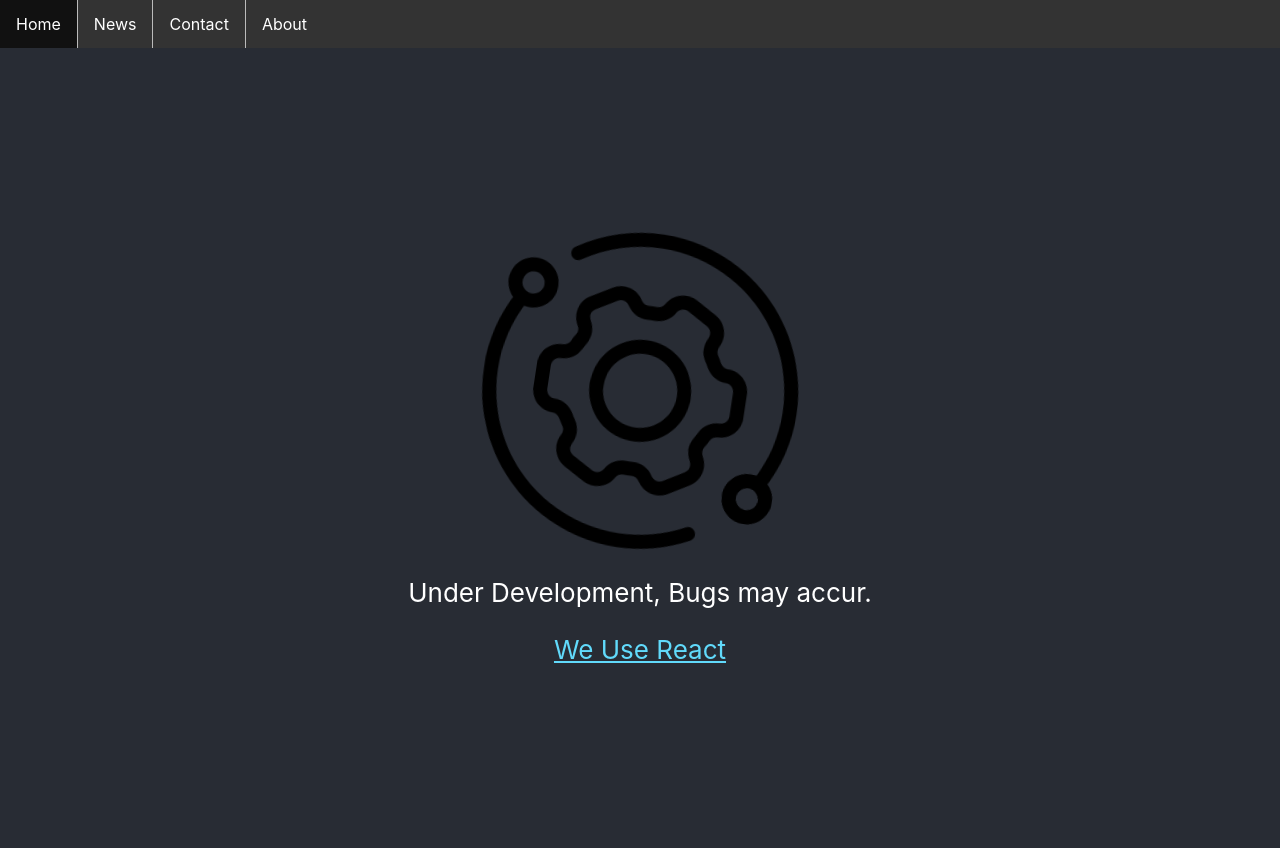
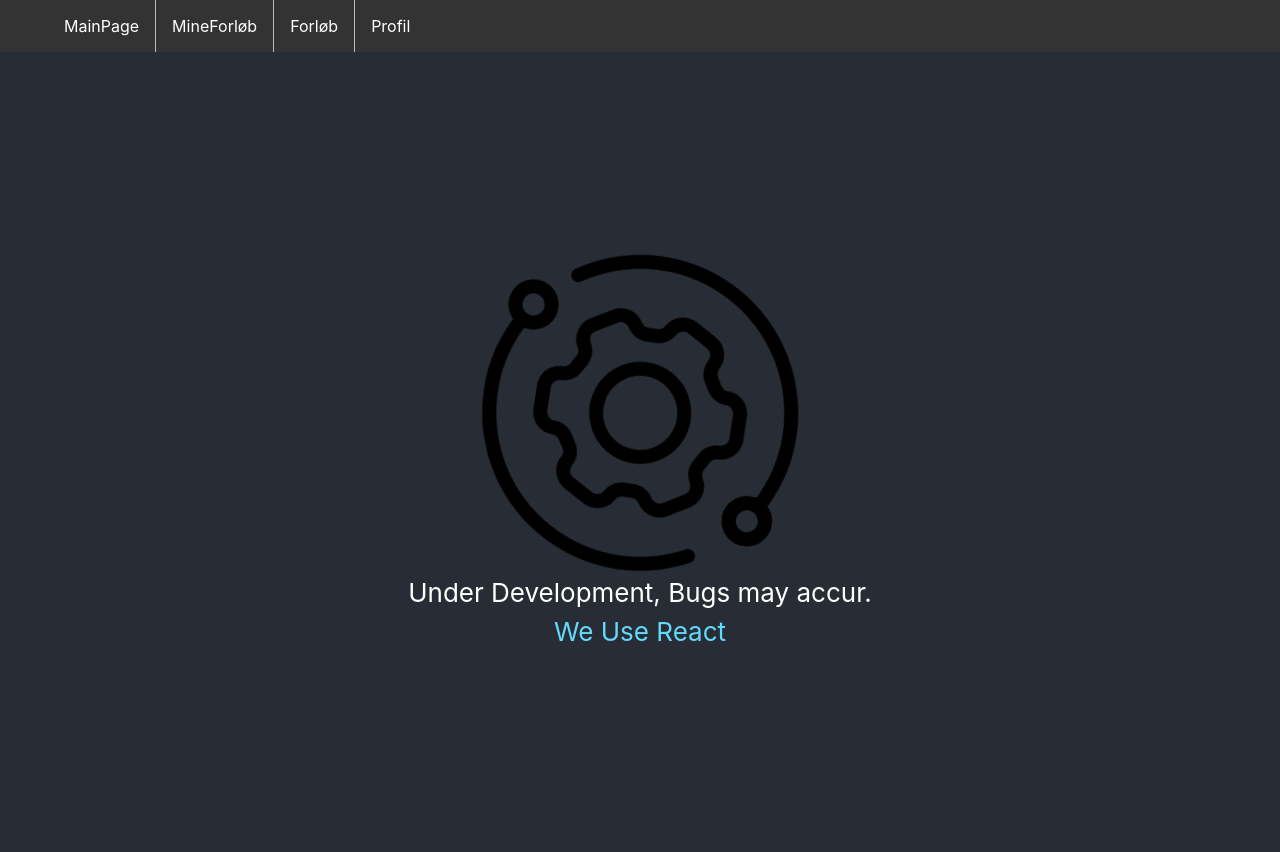
Before and after one commit to PIPBoy0012/leare-forberedelses-system, a React (Create React App) app: page / in a window 1280 px wide. Built offline with nearby package versions, Linux system fonts and the light colour scheme.

Commit message:
Tailwind added

```diff
--- a/package.json
+++ b/package.json
@@ -34,5 +34,10 @@
       "last 1 firefox version",
       "last 1 safari version"
     ]
+  },
+  "devDependencies": {
+    "autoprefixer": "^10.4.13",
+    "postcss": "^8.4.19",
+    "tailwindcss": "^3.2.4"
   }
 }
--- /dev/null
+++ b/postcss.config.js
@@ -0,0 +1,6 @@
+module.exports = {
+  plugins: {
+    tailwindcss: {},
+    autoprefixer: {},
+  },
+}
--- a/src/App.css
+++ b/src/App.css
@@ -36,3 +36,13 @@
     transform: rotate(360deg);
   }
 }
+
+.noselect {
+  -webkit-touch-callout: none; /* iOS Safari */
+    -webkit-user-select: none; /* Safari */
+     -khtml-user-select: none; /* Konqueror HTML */
+       -moz-user-select: none; /* Old versions of Firefox */
+        -ms-user-select: none; /* Internet Explorer/Edge */
+            user-select: none; /* Non-prefixed version, currently
+                                  supported by Chrome, Edge, Opera and Firefox */
+}
--- a/src/App.js
+++ b/src/App.js
@@ -8,7 +8,7 @@ function App() {
       <Navbar/>
       <header className="App-header">
 
-        <img src={logo} className="App-logo" alt="logo" />
+        <img src={logo} className="App-logo noselect" alt="logo" />
 
 
         <p>
--- a/src/Components/CSS/Navbar.css
+++ b/src/Components/CSS/Navbar.css
@@ -2,6 +2,7 @@ ul {
     list-style-type: none;
     margin: 0;
     padding: 0;
+    padding-left: 3rem;
     overflow: hidden;
     background-color: #333;
   }
@@ -13,6 +14,7 @@ ul {
 
   li:last-child {
     border-right: none;
+
   }
 
   li a {
@@ -21,10 +23,12 @@ ul {
     text-align: center;
     padding: 14px 16px;
     text-decoration: none;
+
   }
 
   li a:hover:not(.active) {
     background-color: #111;
+    border-radius: 1ex;
   }
 
   .active {
--- a/src/Components/Navbar.js
+++ b/src/Components/Navbar.js
@@ -5,10 +5,10 @@ function Navbar(){
 
         <div>
             <ul>
-                <li><a href="#MainPage" onClick={navigate()}>Home</a></li>
-                <li><a href="#news">News</a></li>
-                <li><a href="#contact">Contact</a></li>
-                <li><a href="#about">About</a></li>
+                <li><a href="#MainPage" onClick={navigate()}>MainPage</a></li>
+                <li><a href="#MineForløb">MineForløb</a></li>
+                <li><a href="#Forløb">Forløb</a></li>
+                <li><a href="#Profil">Profil</a></li>
             </ul>
         </div>
 
--- a/src/index.css
+++ b/src/index.css
@@ -1,3 +1,8 @@
+@tailwind base;
+@tailwind components;
+@tailwind utilities;
+
+
 body {
   margin: 0;
   font-family: -apple-system, BlinkMacSystemFont, 'Segoe UI', 'Roboto', 'Oxygen',
--- a/src/index.js
+++ b/src/index.js
@@ -3,6 +3,7 @@ import ReactDOM from 'react-dom/client';
 import './index.css';
 import App from './App';
 import reportWebVitals from './reportWebVitals';
+
 
 const root = ReactDOM.createRoot(document.getElementById('root'));
 root.render(
--- /dev/null
+++ b/tailwind.config.js
@@ -0,0 +1,10 @@
+/** @type {import('tailwindcss').Config} */
+module.exports = {
+  content: [
+    "./src/**/*.{js,jsx,ts,tsx}",
+  ],
+  theme: {
+    extend: {},
+  },
+  plugins: [],
+}
```
Also changed, not shown: 1 other file (tests, documents, lock files or other folders).
